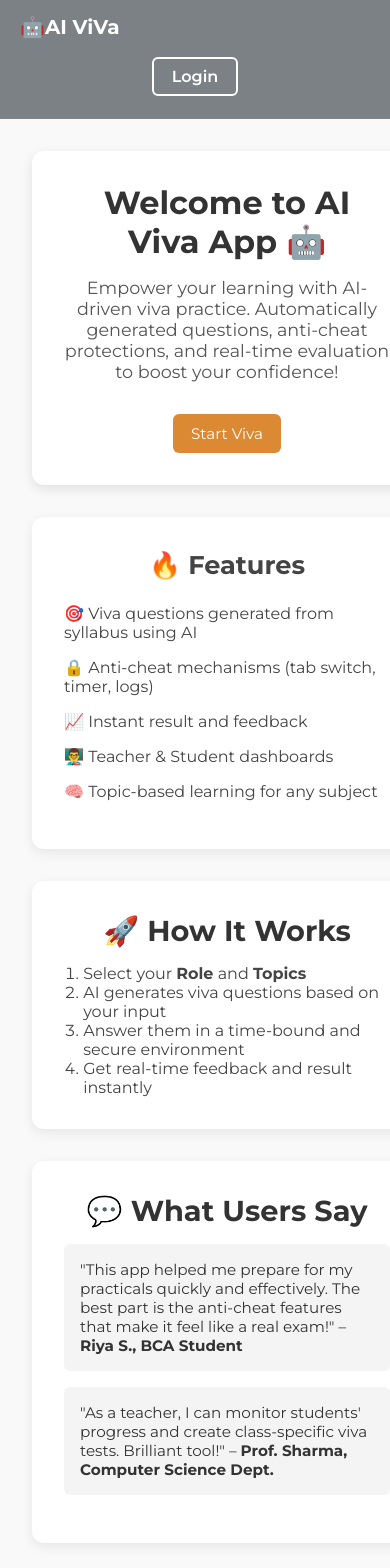
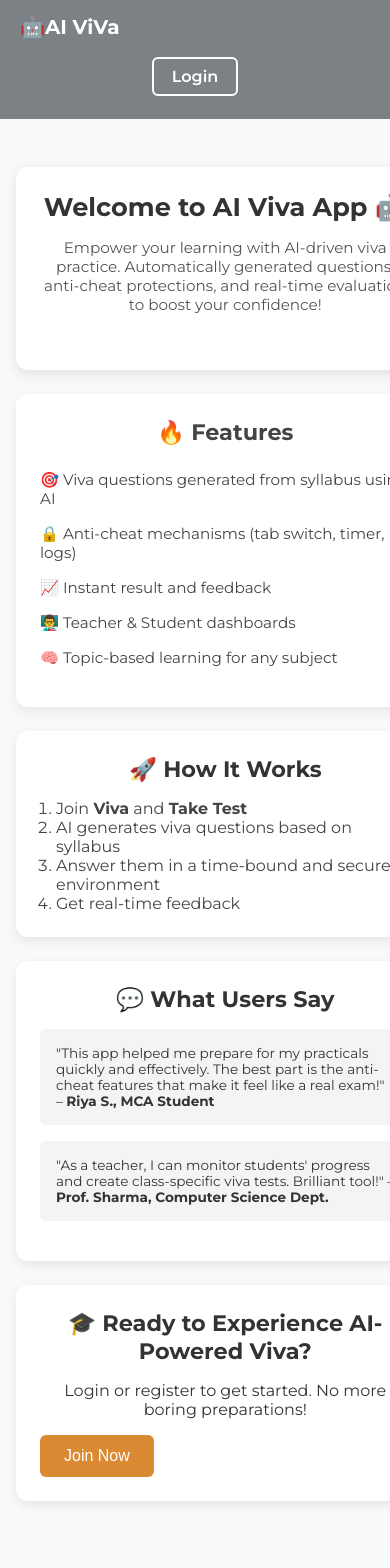
Before and after one commit to Sarbaj/Viva_main, a React (Vite) app in the folder viva-app/: page / in a window 390 px wide. Shown: the top 1568 px of the page. Built offline with nearby package versions, Linux system fonts and the light colour scheme; no server answers; a web font is replaced by a local one.

Commit message:
2responsive home

```diff
--- a/viva-app/src/CSS/home.css
+++ b/viva-app/src/CSS/home.css
@@ -115,18 +115,87 @@
 }
 
 
-@media (max-width: 600px) {
+
+/* Base styles already provided */
+
+@media (max-width: 768px) {
+  .home-container {
+    padding: 1.5rem 1rem;
+  }
+
+  .hero-section,
+  .features-section,
+  .how-it-works,
+  .testimonials,
+  .cta-section {
+    padding: 1.5rem;
+    margin: 1.5rem auto;
+    width: 95%;
+  }
+
   .hero-section h1 {
     font-size: 2rem;
   }
 
-  .features-section h2 {
+  .hero-section p,
+  .cta-section p,
+  .features-section ul {
+    font-size: 1rem;
+  }
+
+  .start-btn {
+    padding: 10px 20px;
+    font-size: 0.95rem;
+  }
+
+  .features-section h2,
+  .how-it-works h2,
+  .testimonials h2,
+  .cta-section h2 {
     font-size: 1.6rem;
   }
 
+  .testimonial-card {
+    font-size: 0.9rem;
+  }
+}
+
+@media (max-width: 480px) {
+  .hero-section h1 {
+    font-size: 1.6rem;
+  }
+
+  .hero-section p {
+    font-size: 0.95rem;
+  }
+
+  .features-section h2,
+  .how-it-works h2,
+  .testimonials h2,
+  .cta-section h2 {
+    font-size: 1.4rem;
+  }
+
+  .features-section ul {
+    font-size: 0.95rem;
+  }
+
   .start-btn {
-    padding: 10px 18px;
-    font-size: 0.95rem;
+    width: 100%;
+    font-size: 0.9rem;
+    padding: 10px 16px;
+  }
+
+  .testimonial-card {
+    font-size: 0.85rem;
+  }
+
+  .how-it-works ol {
+    padding-left: 1rem;
+  }
+
+  .cta-section p {
+    font-size: 1rem;
   }
 }
 
--- a/viva-app/src/PAGE/Home.jsx
+++ b/viva-app/src/PAGE/Home.jsx
@@ -62,7 +62,6 @@ function FeatureCard({ icon, title, description }) {
           Empower your learning with AI-driven viva practice. Automatically generated
           questions, anti-cheat protections, and real-time evaluation to boost your confidence!
         </p>
-        <button className="start-btn">Start Viva</button>
       </div>
 
       {/* Features Section */}
@@ -81,10 +80,10 @@ function FeatureCard({ icon, title, description }) {
       <div className="how-it-works">
         <h2>🚀 How It Works</h2>
         <ol>
-          <li>Select your <strong>Role</strong> and <strong>Topics</strong></li>
-          <li>AI generates viva questions based on your input</li>
+          <li>Join <strong>Viva</strong> and <strong>Take Test</strong></li>
+          <li>AI generates viva questions based on syllabus</li>
           <li>Answer them in a time-bound and secure environment</li>
-          <li>Get real-time feedback and result instantly</li>
+          <li>Get real-time feedback</li>
         </ol>
       </div>
 
@@ -94,7 +93,7 @@ function FeatureCard({ icon, title, description }) {
         <div className="testimonial-card">
           <p>
             "This app helped me prepare for my practicals quickly and effectively. The best part is the
-            anti-cheat features that make it feel like a real exam!" – <strong>Riya S., BCA Student</strong>
+            anti-cheat features that make it feel like a real exam!" – <strong>Riya S., MCA Student</strong>
           </p>
         </div>
         <div className="testimonial-card">
@@ -109,7 +108,25 @@ function FeatureCard({ icon, title, description }) {
       <div className="cta-section">
         <h2>🎓 Ready to Experience AI-Powered Viva?</h2>
         <p>Login or register to get started. No more boring preparations!</p>
-        <button className="start-btn">Join Now</button>
+        <Link
+  to="/register"
+  style={{
+    background: "#d36d00cd",
+    border: "none",
+    color: "white",
+    padding: "12px 24px",
+    fontSize: "1rem",
+    borderRadius: "6px",
+    cursor: "pointer",
+    textDecoration: "none",
+    fontFamily: "Poppins, sans-serif",
+    transition: "0.3s ease-in-out",
+    display: "inline-block"
+  }}
+>
+  Join Now
+</Link>
+
       </div>
     </div>
   </>
```
